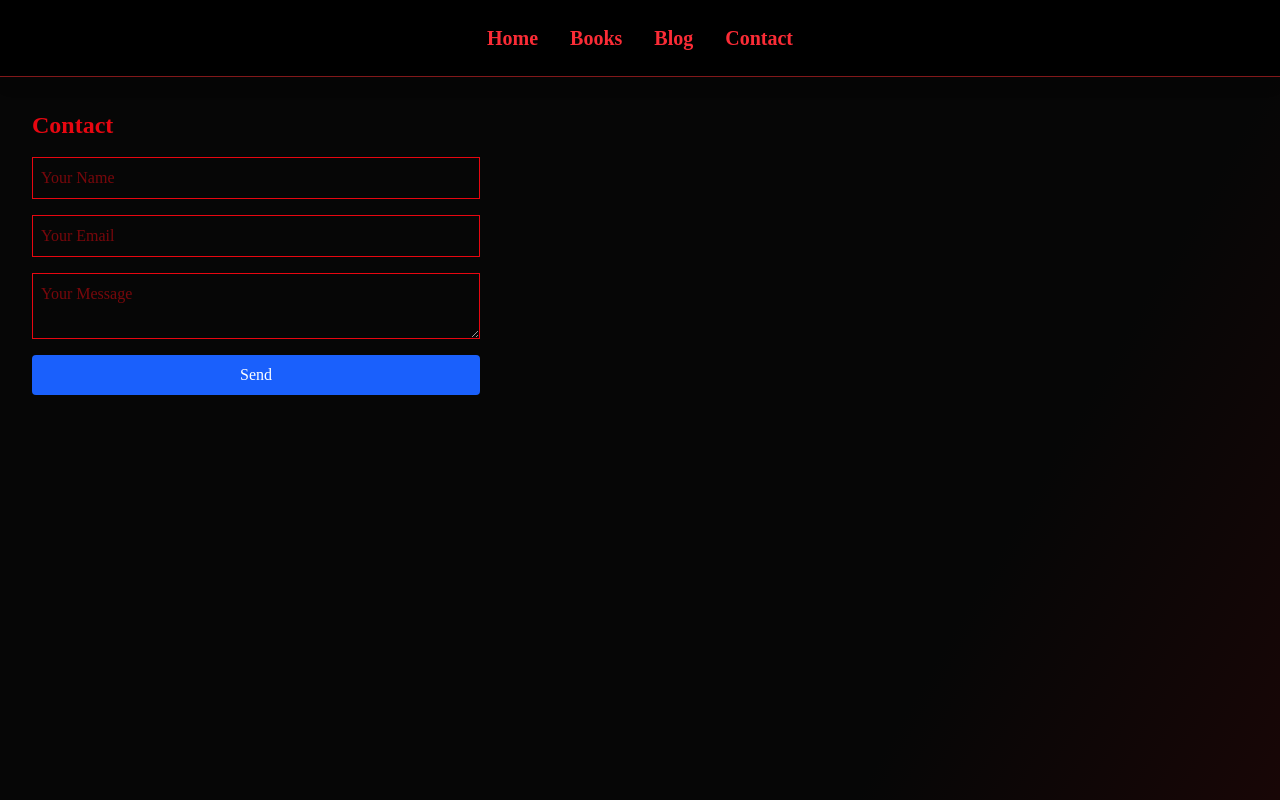
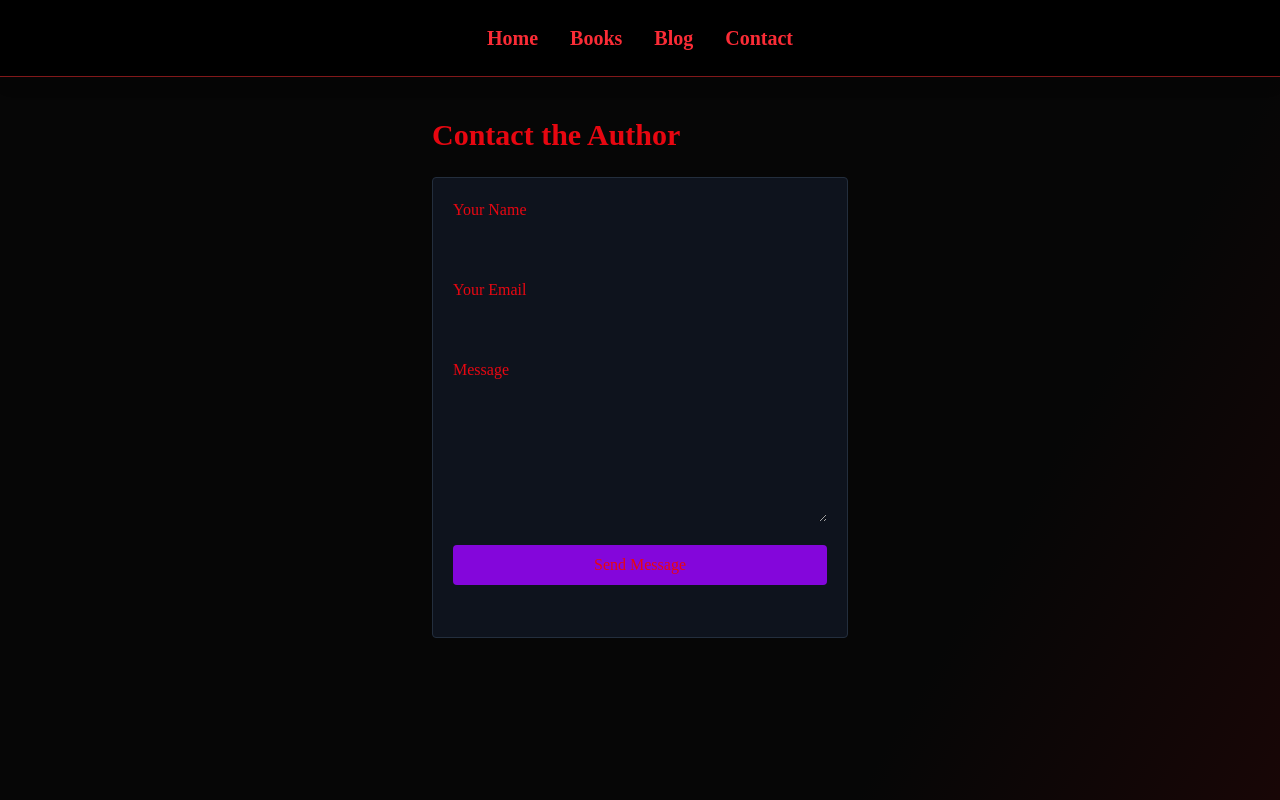
Before and after one commit to atheriot827/maleficia, a React app: page /contact in a window 1280 px wide. Built offline with nearby package versions, Linux system fonts and the light colour scheme; a web font is replaced by a local one.

Commit message:
create functionality for frontend Contact form

```diff
--- a/src/pages/Contact.tsx
+++ b/src/pages/Contact.tsx
@@ -1,52 +1,52 @@
-import React, { useState } from "react";
+// src/pages/Contact.tsx
+import * as React from 'react';
+import { motion } from 'framer-motion';
 
-const Contact = () => {
-  const [form, setForm] = useState({ name: "", email: "", message: "" });
+const Contact: React.FC = () => {
+  const [name, setName] = React.useState('');
+  const [email, setEmail] = React.useState('');
+  const [message, setMessage] = React.useState('');
+  const [status, setStatus] = React.useState('');
 
-  const handleChange = (e: React.ChangeEvent<HTMLInputElement | HTMLTextAreaElement>) => {
-    setForm({ ...form, [e.target.name]: e.target.value });
-  };
-
-  const handleSubmit = (e: React.FormEvent) => {
+  async function onSubmit(e: React.FormEvent) {
     e.preventDefault();
-    alert("Thank you for your feedback!");
-    setForm({ name: "", email: "", message: "" });
-  };
+    setStatus('Sending...');
+    try {
+      const res = await fetch('/contact', {
+        method: 'POST',
+        headers: { 'Content-Type': 'application/json' },
+        body: JSON.stringify({ name, email, message })
+      });
+      if (!res.ok) throw new Error('Failed to send');
+      setStatus('Message sent!'); setName(''); setEmail(''); setMessage('');
+    } catch (err) {
+      console.error('[Contact] error:', err);
+      setStatus('Failed to send. Please try again.');
+    }
+  }
 
   return (
-    <div className="p-8">
-      <h1 className="text-2xl font-bold mb-4">Contact</h1>
-      <form onSubmit={handleSubmit} className="flex flex-col gap-4 max-w-md">
-        <input
-          className="border p-2"
-          name="name"
-          placeholder="Your Name"
-          value={form.name}
-          onChange={handleChange}
-          required
-        />
-        <input
-          className="border p-2"
-          name="email"
-          type="email"
-          placeholder="Your Email"
-          value={form.email}
-          onChange={handleChange}
-          required
-        />
-        <textarea
-          className="border p-2"
-          name="message"
-          placeholder="Your Message"
-          value={form.message}
-          onChange={handleChange}
-          required
-        />
-        <button className="bg-blue-600 text-white p-2 rounded" type="submit">
-          Send
-        </button>
+    <motion.section
+      className="mx-auto max-w-md px-4 py-10"
+      initial={{ opacity: 0, y: 12 }}
+      animate={{ opacity: 1, y: 0 }}
+      transition={{ duration: 0.5 }}
+    >
+      <h2 className="text-3xl font-bold mb-6">Contact the Author</h2>
+      <form onSubmit={onSubmit} className="p-5 bg-gray-900/60 border border-gray-800 rounded">
+        <label className="block mb-1">Your Name</label>
+        <input className="w-full mb-3 p-2 text-gray-900 rounded" value={name} onChange={e=>setName(e.target.value)} required />
+
+        <label className="block mb-1">Your Email</label>
+        <input className="w-full mb-3 p-2 text-gray-900 rounded" type="email" value={email} onChange={e=>setEmail(e.target.value)} required />
+
+        <label className="block mb-1">Message</label>
+        <textarea className="w-full mb-4 p-2 text-gray-900 rounded" rows={5} value={message} onChange={e=>setMessage(e.target.value)} required />
+
+        <button className="w-full bg-purple-700 hover:bg-purple-600 py-2 rounded" type="submit">Send Message</button>
+        <p className="mt-3 text-sm text-gray-400 min-h-[1.25rem]">{status}</p>
       </form>
-    </div>
+    </motion.section>
   );
 };
 
```
